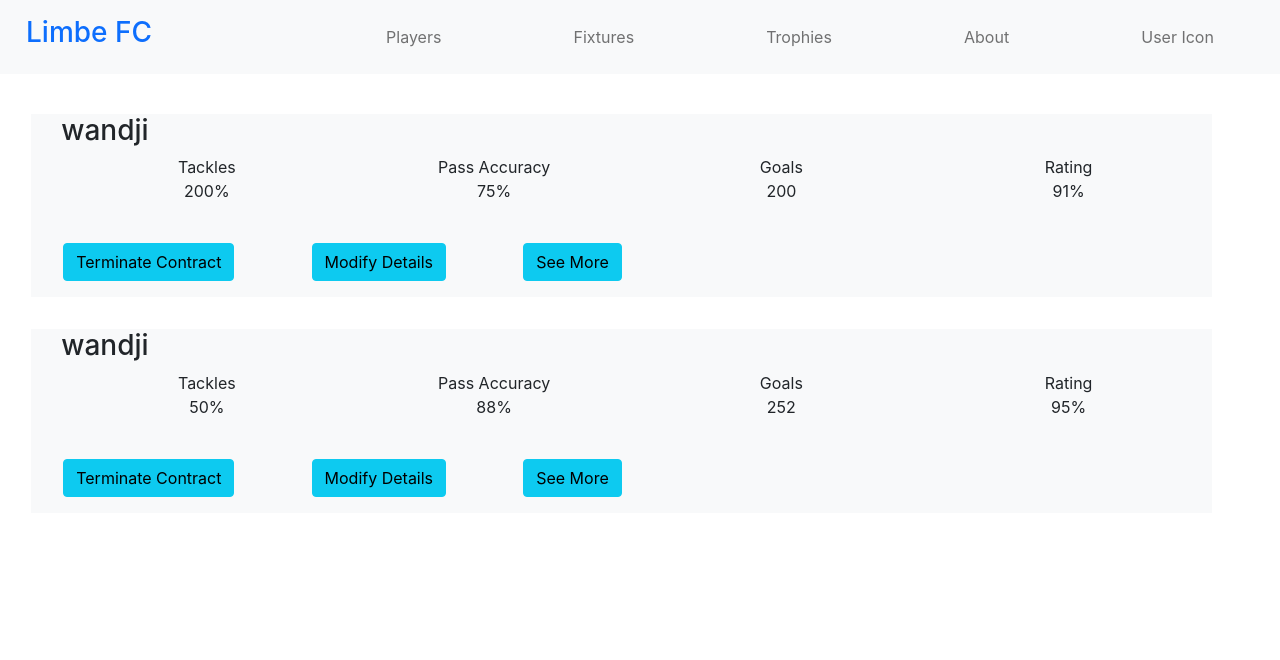
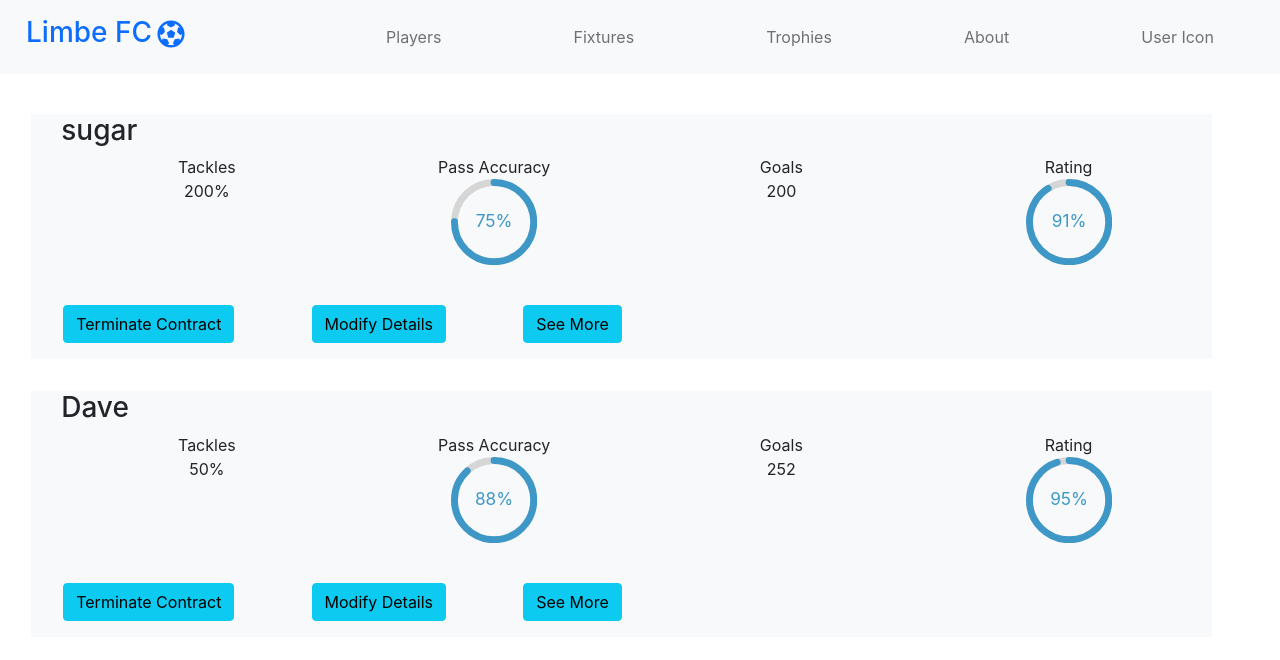
Before and after one commit to wandji20/wandji-fc, a React (Create React App) app: page /players in a window 1280 px wide. Shown: the top 660 px of the page. Built offline with nearby package versions, Linux system fonts and the light colour scheme.

Commit message:
Install ciircular component package and implement it to display player stats

```diff
--- a/package.json
+++ b/package.json
@@ -8,7 +8,9 @@
     "@testing-library/user-event": "^12.1.10",
     "bootstrap": "^5.0.2",
     "react": "^17.0.2",
+    "react-circular-progressbar": "^2.0.4",
     "react-dom": "^17.0.2",
+    "react-icons": "^4.2.0",
     "react-redux": "^7.2.4",
     "react-router-dom": "^5.2.0",
     "react-scripts": "4.0.3",
--- a/src/components/Admin.js
+++ b/src/components/Admin.js
@@ -1,9 +1,10 @@
-import React from 'react';
+import React, { Fragment } from 'react';
+import NewPlayerForm from './NewPlayerForm';
 
 const Admin = () => (
-  <div>
-    Admin Log in form
-  </div>
+  <>
+    <NewPlayerForm />
+  </>
 );
 
 export default Admin;
--- a/src/components/Home.js
+++ b/src/components/Home.js
@@ -1,9 +1,21 @@
 import React from 'react';
 
 const Home = () => (
-  <div>
-    Home Page
-  </div>
+  <section className="d-flex justify-content-between">
+    <div className="w-75 news d-flex flex-column container">
+      <h3>Latest News</h3>
+      <div className="articles row">
+        <article className="article col-12">
+          article 1
+        </article>
+        <article className="col-sm-12 col-md-4">article 2</article>
+        <article className="col-sm-12 col-md-4">article 3</article>
+        <article className="col-sm-12 col-md-4">article 4</article>
+        {/* <div className="row d-flex justify-content-center mt-100">
+          </div> */}
+      </div>
+    </div>
+  </section>
 );
 
 export default Home;
--- a/src/components/Nav.js
+++ b/src/components/Nav.js
@@ -1,11 +1,17 @@
 /* eslint-disable */
 import React from 'react';
 import { Link } from 'react-router-dom';
+import {FontAwesome} from 'react-icons/fa'
+import {FaFutbol} from "react-icons/fa"
+
 
 const Nav = () => (
   <nav className="navbar navbar-expand-lg navbar-light bg-light justify-content-between">
     <Link to ='/' className="nav-link">
-      <h3 className='home'>Limbe FC</h3>
+      <h3 className='home'>
+        <span>Limbe FC</span>
+        <span className='ml-3'><FaFutbol className='ball-icon' /></span>
+      </h3>
     </Link>
     <ul className="navbar-nav  d-flex justify-content-around w-75">
       <Link to ='/players' className="nav-link">
--- a/src/components/Player.js
+++ b/src/components/Player.js
@@ -1,10 +1,15 @@
 /* eslint-disable */
 import React from 'react';
+import { CircularProgressbar } from 'react-circular-progressbar';
+import 'react-circular-progressbar/dist/styles.css';
 
 const Player = (props) => {
   const {
     name, tackles, passing, goals, rating,
   } = props.player;
+  const progressStyles = {
+    width: '30%'
+  }
   return (
     <article className="player d-flex flex-column border-0 my-3 bg-light">
       <h3 className="name ml-5">{name}</h3>
@@ -18,9 +23,8 @@ const Player = (props) => {
         </li>
         <li className="d-inline-flex col-3 justify-content flex-column">
           <span className="align-self-center">Pass Accuracy</span>
-          <span className="align-self-center">
-            {passing}
-            %
+          <span style= {progressStyles} className="align-self-center">
+            <CircularProgressbar value={(parseFloat(passing)/100)} maxValue={1} text={`${parseFloat(passing)}%`} />
           </span>
         </li>
         <li className="d-inline-flex col-3 justify-content flex-column">
@@ -29,9 +33,8 @@ const Player = (props) => {
         </li>
         <li className="d-inline-flex col-3 justify-content flex-column">
           <span className="align-self-center">Rating</span>
-          <span className="align-self-center">
-            {rating}
-            %
+          <span style= {progressStyles} className="align-self-center">
+            <CircularProgressbar value={(parseFloat(rating)/100)} maxValue={1} text={`${parseFloat(rating)}%`} />
           </span>
         </li>
       </ul>
--- a/src/components/Players.js
+++ b/src/components/Players.js
@@ -12,7 +12,7 @@ const Players = (props) => {
         goals: "200",
         id: 1625076645968,
         joined: "2021-06-16",
-        name: "wandji",
+        name: "sugar",
         passing: "75",
         rating: "91",
         tackles: "200",
@@ -21,7 +21,7 @@ const Players = (props) => {
         goals: "252",
         id: 1625076645948,
         joined: "2021-06-16",
-        name: "wandji",
+        name: "Dave",
         passing: "88",
         rating: "95",
         tackles: "50",
--- a/src/index.css
+++ b/src/index.css
@@ -29,3 +29,9 @@ code {
 .name {
   margin-left: 30px;
 }
+
+.ball-icon {
+  color: #0d6efd;
+  margin-left: 5px;
+  transition: 1s;
+}
```
Also changed, not shown: 1 other file (tests, documents, lock files or other folders).
